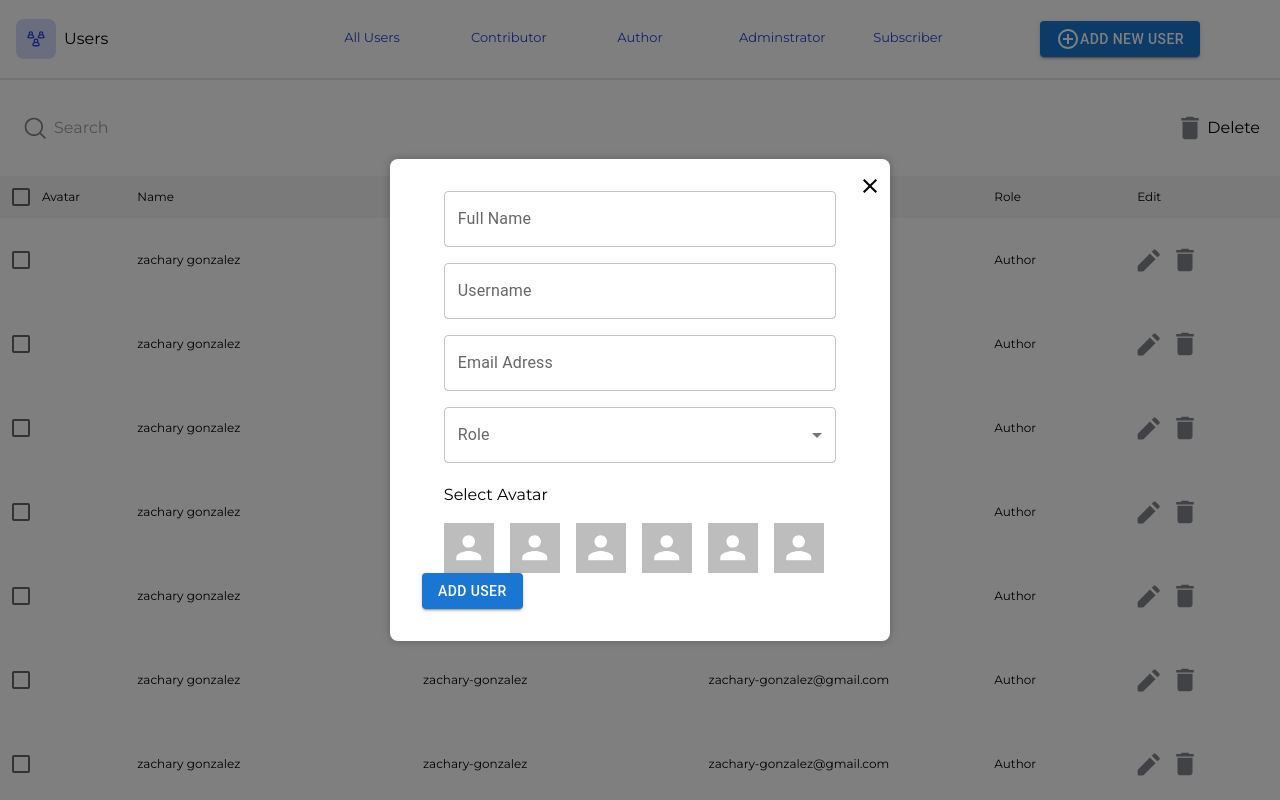
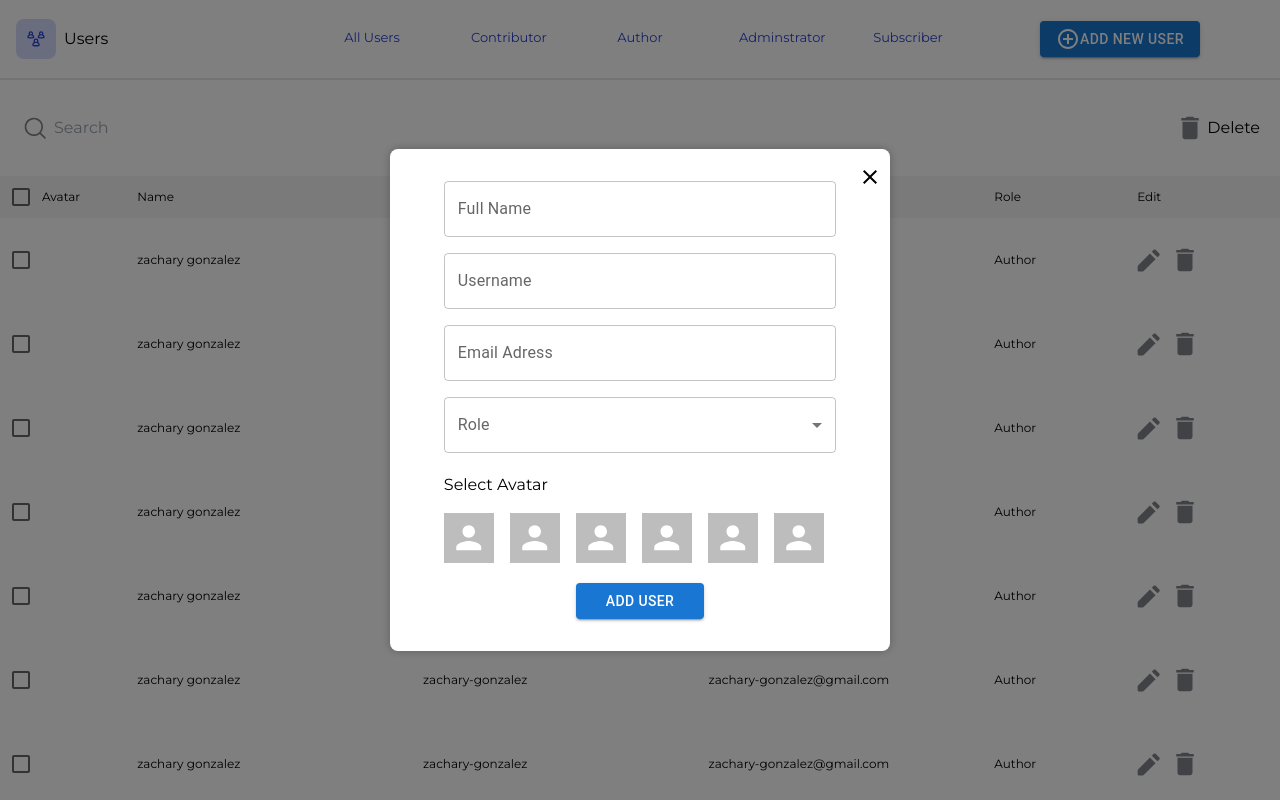
Before and after one commit to darwanceyhan/UsersTask, a React (Create React App) app in the folder my-app/: page / in a window 1280 px wide. Both pictures are taken after a click on the button "ADD NEW USER". Shown: the top 800 px of the page. Built offline with nearby package versions, Linux system fonts and the light colour scheme.

Commit message:
change the style

```diff
--- a/my-app/src/components/popup/popup.tsx
+++ b/my-app/src/components/popup/popup.tsx
@@ -157,9 +157,15 @@ const Popup = (props: PopupProps) => {
               ></Avatar>
             </Stack>
           </Stack>
-          <Button variant="contained" className="text-sm" type="submit">
-            {props.id !== 0 ? "Edit User" : "Add User"}
-          </Button>
+          <div className="mt-5 mx-auto w-32 h-9">
+            <Button
+              variant="contained"
+              className="text-sm w-full h-full"
+              type="submit"
+            >
+              {props.id !== 0 ? "Edit User" : "Add User"}
+            </Button>
+          </div>
         </form>
       </div>
     </div>
```
